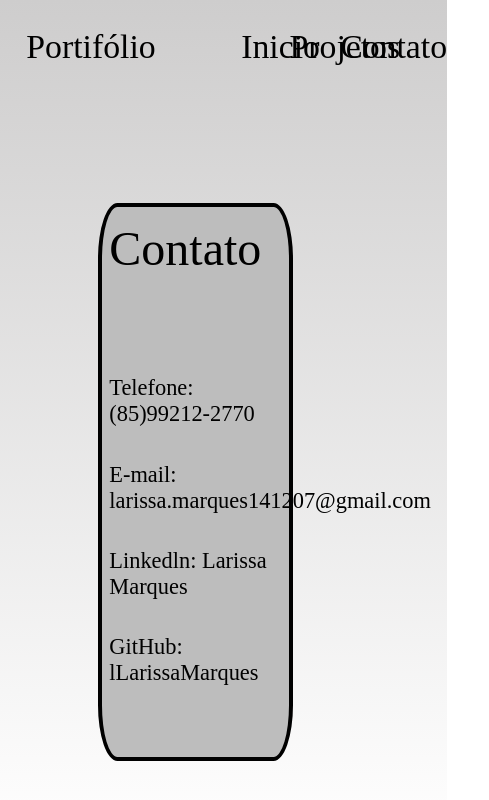
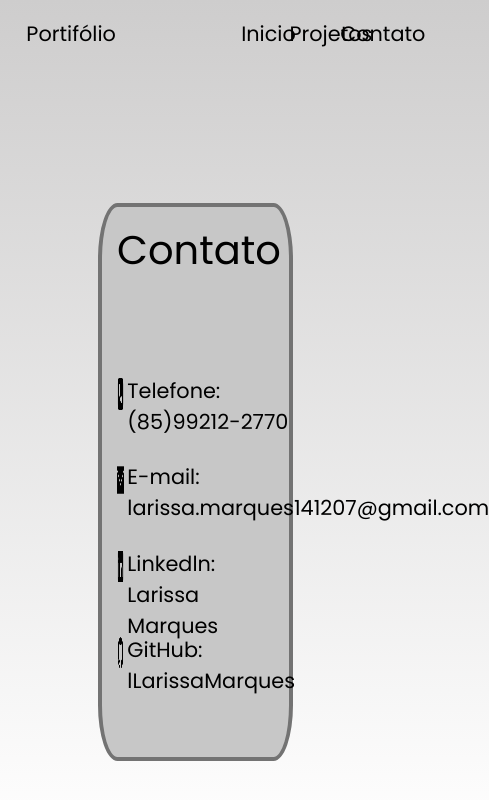
Before and after one commit to lLarissaMarques/portifolio, a plain HTML site: page portifolio-main/Contato/contato.html in a window 390 px wide. Shown: the whole page, 489 px wide, since content can reach past the window. Drawn offline with Linux system fonts and the light colour scheme.

Commit message:
Terceira atualização do meu portifólio
Só falta deixar ele responsivo e hospedar

```diff
--- a/portifolio-main/Contato/contato.html
+++ b/portifolio-main/Contato/contato.html
@@ -23,10 +23,22 @@
     <div class="conteinerPrincipal">
         <div class="conteinerContato">
             <div class="nomeContato"><p class="txtC">Contato</p></div>
-            <div class="contatos"><p class="txtInfor">Telefone: <a href="tel:">(85)99212-2770</a> </p></div>
-            <div class="contatos"><p class="txtInfor">E-mail: <a href="https://mail.google.com/mail/u/0/#inbox?compose=CllgCJqXxrfHMqQzwMBJlDCpLDPrNKGwdRwDwLKkcwbBCgXZWSRSmbwxhSzGVVSKJVlTGfwQgqq">larissa.marques141207@gmail.com</a> </p></div>
-            <div class="contatos"><p class="txtInfor">Linkedln: <a href="https://www.linkedin.com/in/larissa-marques-30946b359/">Larissa Marques</a> </p></div>
-            <div class="contatos"><p class="txtInfor">GitHub:  <a href="https://github.com/lLarissaMarques">lLarissaMarques</a></p></div>
+            <div class="contatos">
+                <img src="/icons8-phone-50.png" alt="" class="icons">
+                <p class="txtInfor"> <a href="https://wa.me/5585992122770">Telefone: (85)99212-2770</a> </p>
+            </div>
+            <div class="contatos">
+                <img src="/icons8-email-50.png" alt="" class="icons">
+                <p class="txtInfor"><a href="https://mail.google.com/mail/u/0/#inbox?compose=CllgCJqXxrfHMqQzwMBJlDCpLDPrNKGwdRwDwLKkcwbBCgXZWSRSmbwxhSzGVVSKJVlTGfwQgqq">E-mail: larissa.marques141207@gmail.com</a> </p>
+            </div>
+            <div class="contatos">
+                <img src="/icons8-linkedin-50.png" alt="" class="icons">
+                <p class="txtInfor"><a href="https://www.linkedin.com/in/larissa-marques-30946b359/">Linkedln: Larissa Marques</a> </p>
+            </div>
+            <div class="contatos">
+                <img src="/icons8-github-48.png" alt="" class="icons">
+                <p class="txtInfor"><a href="https://github.com/lLarissaMarques">GitHub: lLarissaMarques</a></p>
+            </div>
         </div>
     </div>
 
--- a/portifolio-main/Contato/styleContato.css
+++ b/portifolio-main/Contato/styleContato.css
@@ -1,8 +1,13 @@
-    *{margin: 0; padding: 0; box-sizing: border-box;}
+*{margin: 0; padding: 0; box-sizing: border-box;}
 
 body{
     background: linear-gradient( rgb(206, 205, 205), white);
 }
+
+@font-face {
+    font-family: 'poppins';  /* Nome da fonte que você vai usar */
+    src: url('/Poppins-Regular.ttf') ;
+    }
 
 .barraMenu{
     width: 100%;
@@ -10,35 +15,41 @@ body{
     /* background-color: aquamarine; */
     padding-top: 1.8vh;
     display: flex;
+
 }
 
 .textPort{
     width: 12%;
-    height: 8vh;
+    height: 80%;
     /* background-color: blue; */
     margin-left: 4%;
+    font-family: poppins;
 }
 
 .textIni{
     width: 12%;
-    height: 8vh;
+    height: 80%;
     /* background-color: rgb(7, 73, 34); */
     margin-left: 42%;
+    font-family:  poppins;
 }
+
 
 .textProj{
     width: 12%;
-    height: 8vh;
+    height: 80%;
     /* background-color: rgb(252, 11, 240); */
     margin-left: 1%;
+    font-family:  poppins;
 }
 
 .textCont{
     width: 12%;
-    height: 8vh;
+    height: 80%;
     /* background-color: rgb(255, 30, 0); */
     margin-left: 1%;
     margin-right: 4%;
+    font-family:  poppins;
 }
 
 a{
@@ -47,14 +58,14 @@ a{
 }
 
 .textoMenu{
-    padding-top: 1.5vh;
-    font-size: 4vh;
+    padding-top: 6%;
+    font-size: 130%;
     padding-left: 23%;
 }
 
 .textoMenu2{
-    padding-top: 1.5vh;
-    font-size: 4vh;
+    padding-top: 6%;
+    font-size: 130%;
     padding-left: 32%;
     transition: transform 0.5s ease; /* Duração e função de tempo */
 }
@@ -64,8 +75,8 @@ a{
 }
 
 .textoMenu3{
-    padding-top: 1.5vh;
-    font-size: 4vh;
+    padding-top: 6%;
+    font-size: 130%;
     padding-left: 27%;
     transition: transform 0.5s ease;
 }
@@ -75,8 +86,8 @@ a{
 }
 
 .textoMenu4{
-    padding-top: 1.5vh;
-    font-size: 4vh;
+    padding-top: 6%;
+    font-size: 130%;
     padding-left: 27%;
     transition: transform 0.5s ease;
 }
@@ -84,6 +95,7 @@ a{
 .textoMenu4:hover {
     transform: scale(1.1); /* Aumenta o tamanho ao passar o mouse */
 }
+
 
 
 .conteinerPrincipal{
@@ -97,12 +109,12 @@ a{
 .conteinerContato{
     width: 50%;
     height: 87%;
-    padding-left: 2%;
+    padding-left: 4%;
     text-align: left;
-    background-color: #bdbdbd;
+    background-color: #c7c7c7;
     margin-left: 25%;
     border-radius: 10%;
-    border: 0.5vh solid black;
+    border: 0.5vh solid  #737373;;
 }
 
 .nomeContato{
@@ -112,9 +124,9 @@ a{
 }
 
 .txtC{
-    font-size: 300%;
+    font-size: 250%;
     padding-top: 8%;
-    font-family: 'Times New Roman', Times, serif;
+    font-family: poppins;
 }
 
 .contatos{
@@ -122,9 +134,14 @@ a{
     height: 10vh;
     /* background-color: rgb(190, 114, 20); */
     margin-bottom: 1%;
+    display: flex;
 }
-
+.icons{
+    width: 4%;
+    height: 45%;
+    margin-right: 2%;
+}
 .txtInfor{
-    font-size: 140%;
-    font-family: 'Times New Roman', Times, serif;
+    font-size: 130%;
+    font-family: poppins;
 }
--- a/portifolio-main/Projetos/styleProjetos.css
+++ b/portifolio-main/Projetos/styleProjetos.css
@@ -1,10 +1,15 @@
 *{margin: 0; padding: 0; box-sizing: border-box;}
 
 body{
-    background-color: #eeeeee;
-    /* background: linear-gradient( rgb(233, 232, 232), white); */
+  width: 100%;
+  height: 100%;
 
 }
+
+@font-face {
+  font-family: 'poppins';  /* Nome da fonte que você vai usar */
+  src: url('/Poppins-Regular.ttf') ;
+  }
 
 .barraMenu{
     width: 100%;
@@ -12,32 +17,37 @@ body{
     /* background-color: aquamarine; */
     padding-top: 1.8vh;
     display: flex;
+    background:rgb(206, 205, 205);
+    font-family: poppins;
 }
 
 .textPort{
     width: 12%;
-    height: 8vh;
+    height: 80%;
     /* background-color: blue; */
     margin-left: 4%;
+    font-family: poppins;
 }
 
 .textIni{
     width: 12%;
-    height: 8vh;
+    height: 80%;
     /* background-color: rgb(7, 73, 34); */
     margin-left: 42%;
+    font-family: poppins;
 }
 
 .textProj{
     width: 12%;
-    height: 8vh;
+    height: 80%;
     /* background-color: rgb(252, 11, 240); */
     margin-left: 1%;
+    font-family: poppins;
 }
 
 .textCont{
     width: 12%;
-    height: 8vh;
+    height: 80%;
     /* background-color: rgb(255, 30, 0); */
     margin-left: 1%;
     margin-right: 4%;
@@ -49,14 +59,14 @@ a{
 }
 
 .textoMenu{
-  padding-top: 1.5vh;
-  font-size: 4vh;
+  padding-top: 6%;
+  font-size: 130%;
   padding-left: 23%;
 }
 
 .textoMenu2{
-  padding-top: 1.5vh;
-  font-size: 4vh;
+  padding-top: 6%;
+  font-size: 130%;
   padding-left: 32%;
   transition: transform 0.5s ease; /* Duração e função de tempo */
 }
@@ -66,8 +76,8 @@ a{
 }
 
 .textoMenu3{
-  padding-top: 1.5vh;
-  font-size: 4vh;
+  padding-top: 6%;
+  font-size: 130%;
   padding-left: 27%;
   transition: transform 0.5s ease;
 }
@@ -77,8 +87,8 @@ a{
 }
 
 .textoMenu4{
-  padding-top: 1.5vh;
-  font-size: 4vh;
+  padding-top: 6%;
+  font-size: 130%;
   padding-left: 27%;
   transition: transform 0.5s ease;
 }
@@ -90,6 +100,7 @@ a{
 .conteinerPrincipal{
     width: 100%;
     height: 100%;
+    background: linear-gradient( rgb(206, 205, 205), white);
     /* background-color: rgb(207, 118, 2); */
 }
 
@@ -100,65 +111,115 @@ a{
     padding-top: 3%;
 }
 
-.texto{
+.imgM{
+  width: 90%;
+  height: 50%;
+  /* background-color: #2bfd71; */
+  /* margin-top: 5%; */
+  margin-left: 5%;
+  border-radius: 3vh;
+  margin-top: 2%;
+}
+
+.textoM{
     width: 70%;
-    height: 150%;
-    /* background-color: #fd2b2b; */
+    height: 135%;
+    background-color: #c7c7c7;
+    border: 0.3vh solid  #737373;;
     margin-left: 15%;
     border-radius: 10%;
-    padding-top: 3%;
+    padding-top: 2%;
+    margin-top: 2%;
 }
 
-/* .nomeProj{
-    width: 100%;
-    height: 16vh;
-    background-color: rgb(162, 17, 206);
-} */
-
-/* .textSobreProj{
-    width: 97%;
-    height:45.7vh;
-    background-color: rgb(21, 108, 184);
-    margin-left: 3%;
-} */
-
-.img{
-    width: 90%;
-    height: 60%;
-    background-color: #2bfd71;
-    /* margin-top: 5%; */
-    margin-left: 5%;
-    border-radius: 12%;
+.imgH{
+  width: 90%;
+  height: 60%;
+  /* background-color: #2bfd71; */
+  /* margin-top: 5%; */
+  margin-left: 5%;
+  border-radius: 3vh;
+  margin-top: 2%;
 }
 
-/* .conteinerExpansivo {
-    width: 90%;
-    max-width: 90%;
-    margin: 0 auto;
-    background: #fff;
-    border-radius: 1.5%;
-    box-shadow: 0 0.5% 2% rgba(0, 0, 0, 0.1);
-    overflow: hidden;
-    margin-top: 2%;
-  }
+.textoH{
+  width: 70%;
+  height: 170%;
+  background-color: #c7c7c7;
+  border: 0.3vh solid  #737373;;
+  margin-left: 15%;
+  border-radius: 10%;
+  padding-top: 2%;
+  margin-top: 2%;
+}
 
-  .txtPExpandir {
-    padding: 2.5%;
-    cursor: pointer;
-    background-color: #eeeeee;
-    font-weight: bold;
-    border-bottom: 0.3% solid #ccc;
-  }
+.imgMM{
+  width: 90%;
+  height: 53%;
+  /* background-color: #2bfd71; */
+  /* margin-top: 5%; */
+  margin-left: 5%;
+  border-radius: 3vh;
+  margin-top: 2%;
+}
 
-  .txtExpandido {
-    padding: 2.5%;
-    display: block;
-    background: #fafafa;
-  }
+.textoMM{
+  width: 70%;
+  height: 155%;
+  background-color: #c7c7c7;
+  border: 0.3vh solid  #737373;;
+  margin-left: 15%;
+  border-radius: 10%;
+  padding-top: 2%;
+  margin-top: 2%;
+}
 
-  .conteinerExpansivo.closed .txtExpandido {
-    display: none;
-  } */
+.imgCFE{
+  width: 90%;
+  height: 63%;
+  /* background-color: #2bfd71; */
+  /* margin-top: 5%; */
+  margin-left: 5%;
+  border-radius: 3vh;
+  margin-top: 2%;
+}
+
+.textoCFE{
+  width: 70%;
+  height: 180%;
+  background-color: #c7c7c7;
+  border: 0.3vh solid  #737373;;
+  margin-left: 15%;
+  border-radius: 10%;
+  padding-top: 2%;
+  margin-top: 2%;
+}
+
+.imgAD{
+  width: 90%;
+  height: 50%;
+  /* background-color: #2bfd71; */
+  /* margin-top: 5%; */
+  margin-left: 5%;
+  border-radius: 3vh;
+  margin-top: 2%;
+}
+
+.textoAD{
+  width: 70%;
+  height: 140%;
+  background-color: #c7c7c7;
+  border: 0.3vh solid  #737373;;
+  margin-left: 15%;
+  border-radius: 10%;
+  padding-top: 2%;
+  margin-top: 2%;
+}
+
+.txt{
+  font-family: poppins;
+  font-size: 130%;
+}
 
   .container {
     width: 90%;
@@ -185,6 +246,7 @@ a{
   .expansion-content {
     padding: 1%;
     display: none;
+    font-family: poppins;
     /* border-top: 1px solid #eee; */
   }
 
--- a/portifolio-main/SobreMim/styleSobreMim.css
+++ b/portifolio-main/SobreMim/styleSobreMim.css
@@ -2,6 +2,11 @@
 
 body{
     background: linear-gradient( rgb(206, 205, 205), white);
+}
+
+@font-face {
+    font-family: 'poppins';  /* Nome da fonte que você vai usar */
+    src: url('/Poppins-Regular.ttf') ;
     }
 
 .barraMenu{
@@ -10,35 +15,41 @@ body{
     /* background-color: aquamarine; */
     padding-top: 1.8vh;
     display: flex;
+
 }
 
 .textPort{
     width: 12%;
-    height: 8vh;
+    height: 80%;
     /* background-color: blue; */
     margin-left: 4%;
+    font-family: poppins;
 }
 
 .textIni{
     width: 12%;
-    height: 8vh;
+    height: 80%;
     /* background-color: rgb(7, 73, 34); */
     margin-left: 42%;
+    font-family:  poppins;
 }
+
 
 .textProj{
     width: 12%;
-    height: 8vh;
+    height: 80%;
     /* background-color: rgb(252, 11, 240); */
     margin-left: 1%;
+    font-family:  poppins;
 }
 
 .textCont{
     width: 12%;
-    height: 8vh;
+    height: 80%;
     /* background-color: rgb(255, 30, 0); */
     margin-left: 1%;
     margin-right: 4%;
+    font-family:  poppins;
 }
 
 a{
@@ -47,14 +58,14 @@ a{
 }
 
 .textoMenu{
-  padding-top: 1.5vh;
-  font-size: 4vh;
+    padding-top: 6%;
+    font-size: 130%;
     padding-left: 23%;
 }
 
 .textoMenu2{
-  padding-top: 1.5vh;
-  font-size: 4vh;
+    padding-top: 6%;
+    font-size: 130%;
     padding-left: 32%;
     transition: transform 0.5s ease; /* Duração e função de tempo */
 }
@@ -64,8 +75,8 @@ a{
 }
 
 .textoMenu3{
-  padding-top: 1.5vh;
-  font-size: 4vh;
+    padding-top: 6%;
+    font-size: 130%;
     padding-left: 27%;
     transition: transform 0.5s ease;
 }
@@ -75,8 +86,8 @@ a{
 }
 
 .textoMenu4{
-  padding-top: 1.5vh;
-  font-size: 4vh;
+    padding-top: 6%;
+    font-size: 130%;
     padding-left: 27%;
     transition: transform 0.5s ease;
 }
@@ -84,7 +95,6 @@ a{
 .textoMenu4:hover {
     transform: scale(1.1); /* Aumenta o tamanho ao passar o mouse */
 }
-
 
 .conteinerPrincipal{
     width: 100%;
@@ -114,9 +124,9 @@ a{
 }
 
 .sobreM{
-  font-size: 300%;
+  font-size: 280%;
   padding-top: 8%;
-  font-family: 'Times New Roman', Times, serif;
+  font-family: poppins;
 }
 
 .textSobre{
@@ -127,55 +137,28 @@ a{
 }
 
 .txtSM{
-  font-size: 140%;
-  font-family: 'Times New Roman', Times, serif;
+  font-size: 130%;
+  font-family: poppins;
 
 }
 
 
 .img{
   width: 38%;
-  height: 61.8vh;
-  background-color: #fd2b2b;
+  height: 63vh;
+  /* background-color: #fd2b2b; */
   margin-left: 4%;
   margin-right: 10%;
   border-radius: 12%;
+  box-shadow: -0.8vh 1vh  #737373; /* Aplicar a sombra */
+  font-size: 180%;
+  border: none;
 }
 
 .txt{
-    font-family: 'Times New Roman', Times, serif;
-    font-size: 120%;
+    font-family: poppins;
+    font-size: 130%;
 }
-/* .containerLinguagem{
-    width: 80%;
-    height: 20%;
-
-}
-
-.conteinerExpansivo {
-    width: 100%;
-    max-width: 100%;
-    margin: 0 auto;
-    background: #fff;
-    border-radius: 1.5%;
-    box-shadow: 0 0.5% 2% rgba(0, 0, 0, 0.1);
-    overflow: hidden;
-    margin-left: 12%;
-  }
-
-  .txtPExpandir {
-    padding: 2.5%;
-    cursor: pointer;
-    background-color: #eeeeee;
-    font-weight: bold;
-    border-bottom: 0.3% solid #ccc;
-  }
-
-  .txtExpandido {
-    padding: 2.5%;
-    display: block;
-    background: #fafafa;
-  } */
 
   .conteinerExpansivo.closed .txtExpandido {
     display: none;
@@ -205,6 +188,7 @@ a{
   .expansion-content {
     padding: 4%;
     display: none;
+    font-family: poppins;
     /* border-top: 1px solid #eee; */
   }
 
--- a/portifolio-main/TelaPrincipal/styleInicio.css
+++ b/portifolio-main/TelaPrincipal/styleInicio.css
@@ -3,6 +3,11 @@
 body{
     background: linear-gradient( rgb(206, 205, 205), white);
 }
+
+@font-face {
+    font-family: 'poppins';  /* Nome da fonte que você vai usar */
+    src: url('/Poppins-Regular.ttf') ;
+    }
 
 .barraMenu{
     width: 100%;
@@ -15,36 +20,36 @@ body{
 
 .textPort{
     width: 12%;
-    height: 8vh;
+    height: 80%;
     /* background-color: blue; */
     margin-left: 4%;
-    font-family: 'Times New Roman', Times, serif;
+    font-family: poppins;
 }
 
 .textIni{
     width: 12%;
-    height: 8vh;
+    height: 80%;
     /* background-color: rgb(7, 73, 34); */
     margin-left: 42%;
-    font-family: 'Times New Roman', Times, serif;
+    font-family:  poppins;
 }
 
 
 .textProj{
     width: 12%;
-    height: 8vh;
+    height: 80%;
     /* background-color: rgb(252, 11, 240); */
     margin-left: 1%;
-    font-family: 'Times New Roman', Times, serif;
+    font-family:  poppins;
 }
 
 .textCont{
     width: 12%;
-    height: 8vh;
+    height: 80%;
     /* background-color: rgb(255, 30, 0); */
     margin-left: 1%;
     margin-right: 4%;
-    font-family: 'Times New Roman', Times, serif;
+    font-family:  poppins;
 }
 
 a{
@@ -53,14 +58,14 @@ a{
 }
 
 .textoMenu{
-    padding-top: 1.5vh;
-    font-size: 4vh;
+    padding-top: 6%;
+    font-size: 130%;
     padding-left: 23%;
 }
 
 .textoMenu2{
-    padding-top: 1.5vh;
-    font-size: 4vh;
+    padding-top: 6%;
+    font-size: 130%;
     padding-left: 32%;
     transition: transform 0.5s ease; /* Duração e função de tempo */
 }
@@ -70,8 +75,8 @@ a{
 }
 
 .textoMenu3{
-    padding-top: 1.5vh;
-    font-size: 4vh;
+    padding-top: 6%;
+    font-size: 130%;
     padding-left: 27%;
     transition: transform 0.5s ease;
 }
@@ -81,8 +86,8 @@ a{
 }
 
 .textoMenu4{
-    padding-top: 1.5vh;
-    font-size: 4vh;
+    padding-top: 6%;
+    font-size: 130%;
     padding-left: 27%;
     transition: transform 0.5s ease;
 }
@@ -116,7 +121,7 @@ a{
 .txtN{
     font-size: 300%;
     padding-top: 13%;
-    font-family: 'Times New Roman', Times, serif;
+    font-family:  poppins;
 }
 
 .ti{
@@ -127,8 +132,8 @@ a{
 }
 
 .txtTI{
-    font-size: 140%;
-    font-family: 'Times New Roman', Times, serif;
+    font-size: 130%;
+    font-family:  poppins;
 
 }
 
@@ -140,8 +145,8 @@ a{
 }
 
 .txtBV{
-    font-size: 140%;
-    font-family: 'Times New Roman', Times, serif;
+    font-size: 130%;
+    font-family:  poppins;
 
 }
 
@@ -155,11 +160,11 @@ a{
 .estiloB{
     width: 50%;
     height: 8vh;
-    font-family: 'Times New Roman', Times, serif;
+    font-family:  poppins;
     background-color: #c7c7c7;
     color: black;
     box-shadow: -0.3vh 0.8vh  #737373; /* Aplicar a sombra */
-    font-size: 180%;
+    font-size: 140%;
     border: none;
     cursor: pointer; /* Adiciona um cursor de mão para indicar que é clicável */
     border-radius: 5vh; /* Arredonda as bordas */
@@ -172,10 +177,12 @@ a{
 
 .img{
     width: 38%;
-    height: 61.8vh;
-    background-color: #fd2b2b;
+    height: 63vh;
+    /* background-color: #fd2b2b; */
     margin-left: 4%;
     margin-right: 10%;
     border-radius: 12%;
-
+    box-shadow: -0.8vh 1vh  #737373; /* Aplicar a sombra */
+    font-size: 180%;
+    border: none;
 }
```
Also changed, not shown: portifolio-main/Projetos/projetos.html (+22 -13 lines), portifolio-main/SobreMim/sobreMim.html (+1 -1 lines), portifolio-main/TelaPrincipal/index.html (+4 -4 lines), portifolio-main/Poppins-Regular.ttf (added), portifolio-main/fotoCEF.png (added), portifolio-main/fotoDelivery.png (added), portifolio-main/fotoHelpTech.png (added), portifolio-main/fotoMeditacao.png (added), portifolio-main/fotoMundoMatematica.png (added), portifolio-main/icons8-email-50.png (added), portifolio-main/icons8-github-48.png (added), portifolio-main/icons8-linkedin-50.png (added), portifolio-main/icons8-phone-50.png (added). Lines whose indentation alone changed are shown as unchanged.
